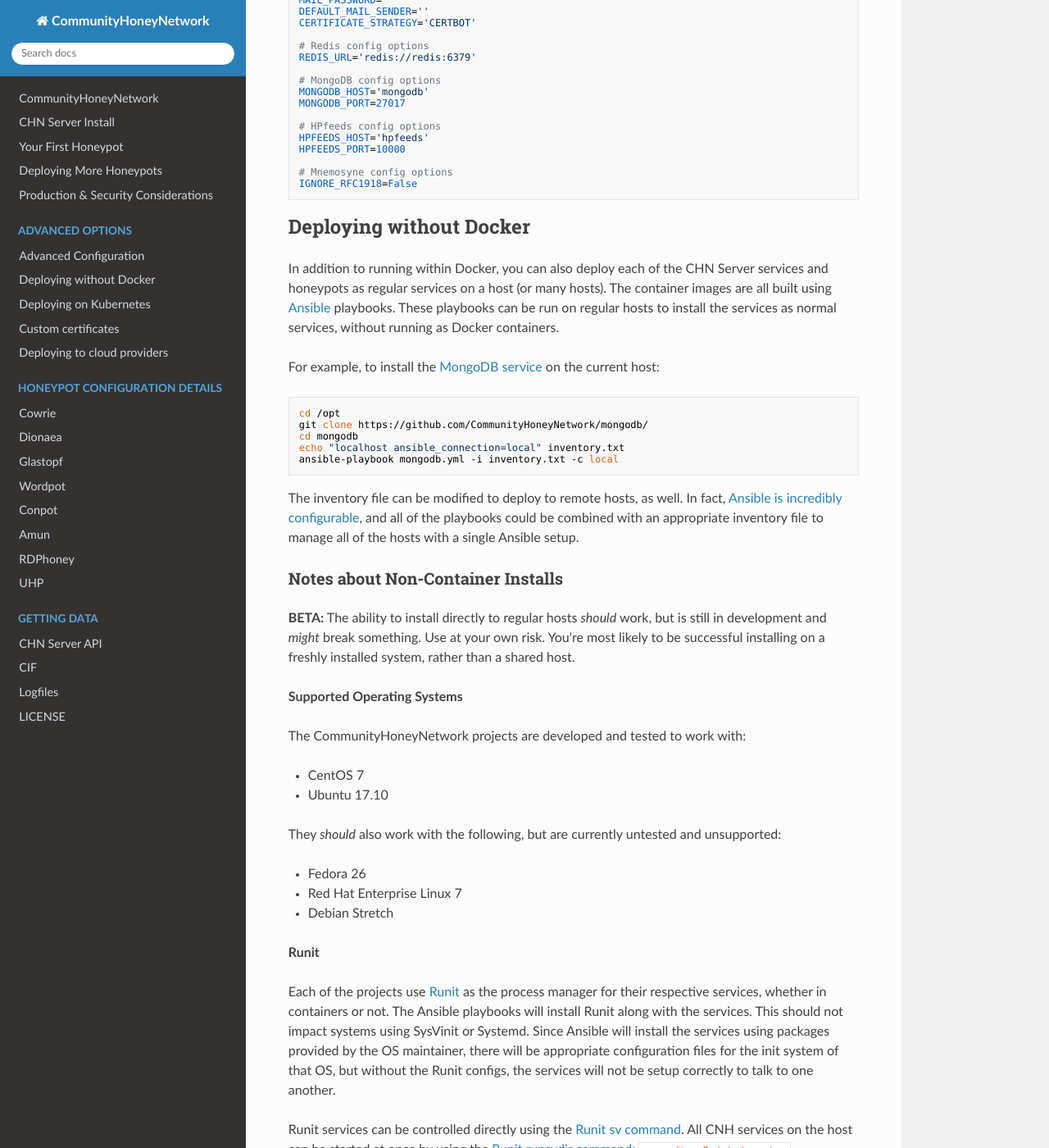
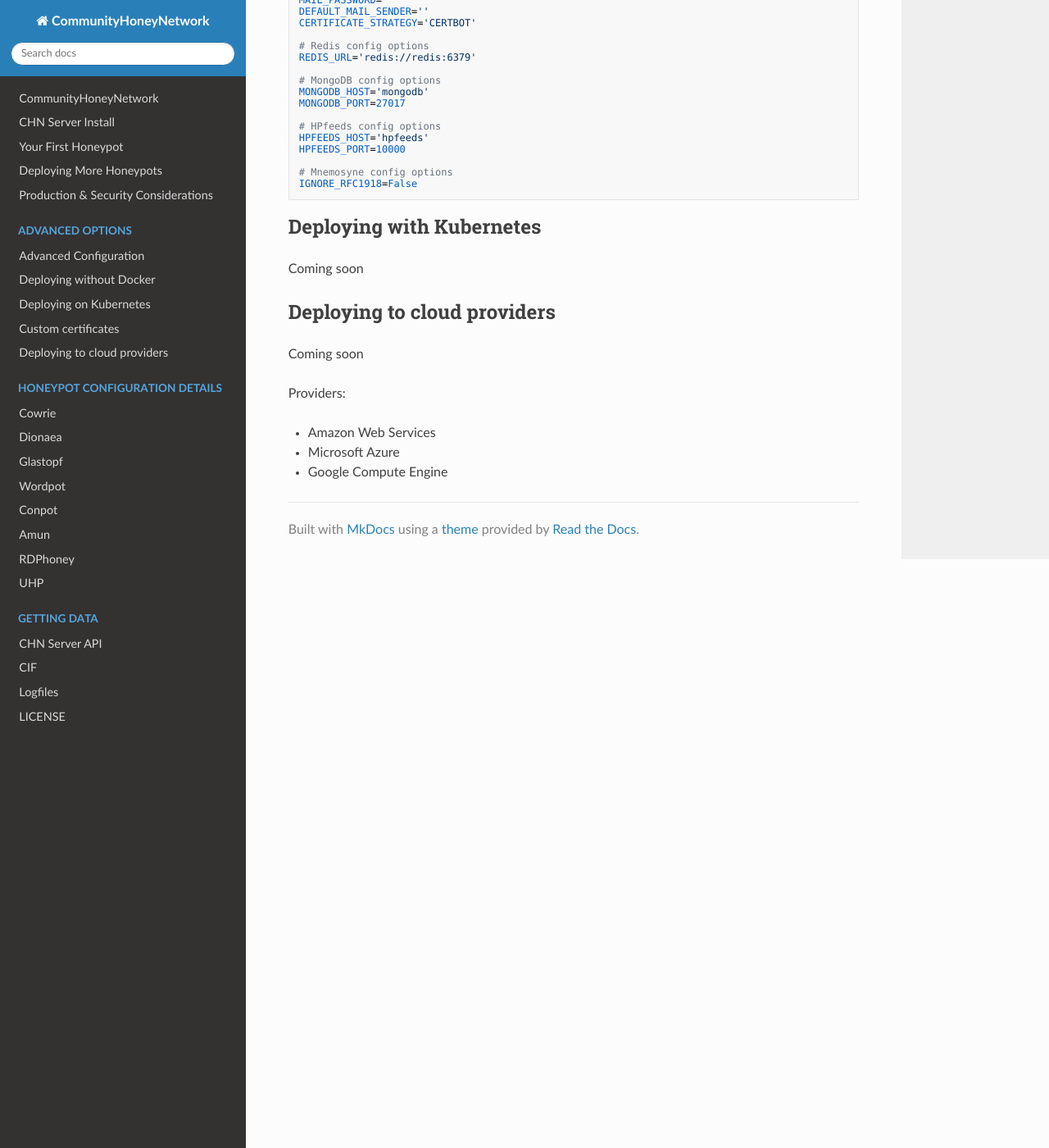
Before and after one commit to CommunityHoneyNetwork/chn-docs, an MkDocs documentation site: the page built from docs/advanced.md, in a window 1280 px wide and 1400 px high, scrolled down 741 px. Shown: the whole window at 82% size. Built offline with MkDocs 1.6.1, drawn with Linux system fonts in a browser that asks for light colours; nearby versions of some CDN libraries; old or Windows-style settings are respelled for this version of MkDocs; some of the changed text lies outside the part shown.

Commit message:
In which our hero removes deploying without containers. #containers4lyfe
Signed-off-by: Jesse Bowling <jesse.bowling@duke.edu>

````diff
--- a/docs/advanced.md
+++ b/docs/advanced.md
@@ -46,51 +46,6 @@ IGNORE_RFC1918=False
 ```
 
 
-## Deploying without Docker
-
-In addition to running within Docker, you can also deploy each of the CHN Server services and honeypots as regular services on a host (or many hosts).  The container images are all built using [Ansible](https://www.ansible.com/) playbooks.  These playbooks can be run on regular hosts to install the services as normal services, without running as Docker containers.
-
-For example, to install the [MongoDB service](https://github.com/CommunityHoneyNetwork/mongodb/) on the current host:
-
-    cd /opt
-    git clone https://github.com/CommunityHoneyNetwork/mongodb/
-    cd mongodb
-    echo "localhost ansible_connection=local" inventory.txt
-    ansible-playbook mongodb.yml -i inventory.txt -c local
-
-The inventory file can be modified to deploy to remote hosts, as well.  In fact, [Ansible is incredibly configurable](http://docs.ansible.com/ansible/latest/playbooks.html), and all of the playbooks could be combined with an appropriate inventory file to manage all of the hosts with a single Ansible setup.
-
-### Notes about Non-Container Installs
-
-**BETA:** The ability to install directly to regular hosts _should_ work, but is still in development and _might_ break something.  Use at your own risk.  You're most likely to be successful installing on a freshly installed system, rather than a shared host.
-
-**Supported Operating Systems**
-
-The CommunityHoneyNetwork projects are developed and tested to work with:
-
-* CentOS 7
-* Ubuntu 17.10
-
-They *should* also work with the following, but are currently untested and unsupported:
-
-* Fedora 26
-* Red Hat Enterprise Linux 7
-* Debian Stretch
-
-**Runit**
-
-Each of the projects use [Runit](http://smarden.org/runit/) as the process manager for their respective services, whether in containers or not.  The Ansible playbooks will install Runit along with the services.  This should not impact systems using SysVinit or Systemd.  Since Ansible will install the services using packages provided by the OS maintainer, there will be appropriate configuration files for the init system of that OS, but without the Runit configs, the services will not be setup correctly to talk to one another.
-
-Runit services can be controlled directly using the [Runit sv command](http://smarden.org/runit/sv.8.html).  All CNH services on the host can be started at once by using the [Runit runsvdir command](http://smarden.org/runit/runsvdir.8.html): `runsvdir -P /etc/service`.
-
-Startup scripts for each service exist in /etc/service/<service name>/run.
-
-**Installation Directory**
-
-Most of the services will use the upstream packages for your OS or Python PIP packages, and install in the standard locations for those packages.
-
-Services that are not available as upstream packages or PIP packages will install to /opt on your host.
-
 ## Deploying with Kubernetes
 
 Coming soon
````
